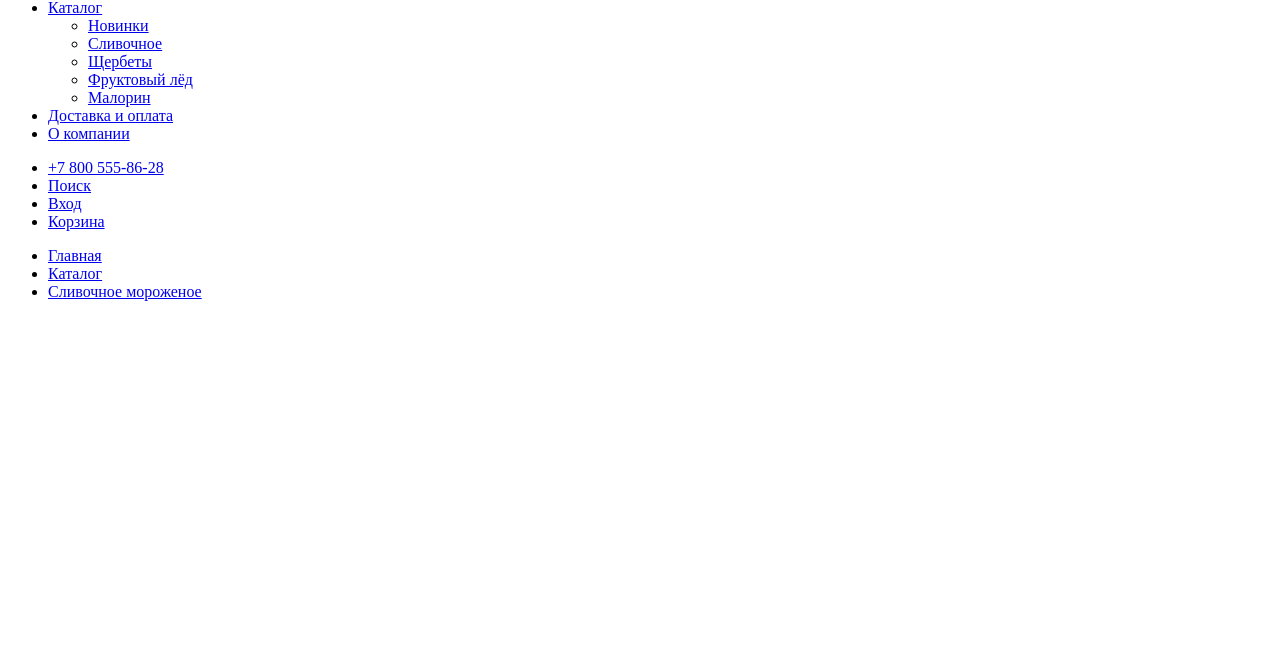
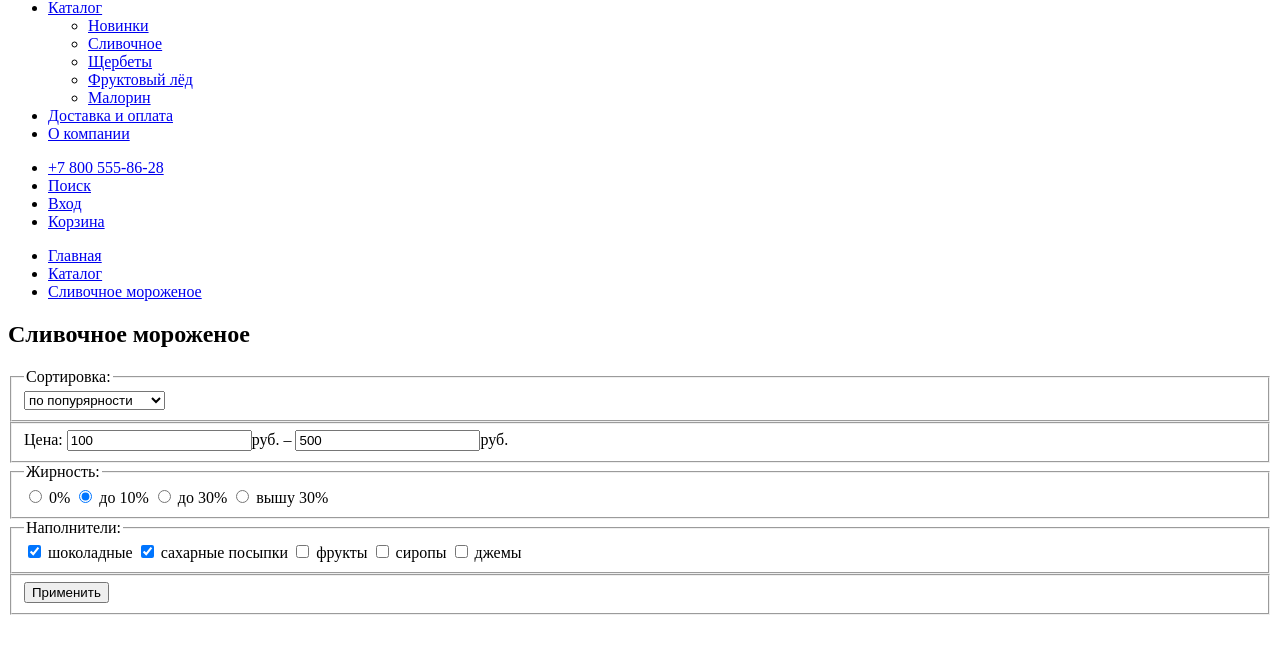
Before and after one commit to htmlacademy-htmlcss/2244173-gllacy-36, a plain HTML site: page catalog.html in a window 1280 px wide. Shown: the part 85-738 px from the top of the page. Drawn offline with Linux system fonts and the light colour scheme.

Commit message:
adds product categories

```diff
--- a/catalog.html
+++ b/catalog.html
@@ -60,6 +60,7 @@
     </nav>
   </header>
   <main class="main-inner">
+    <header class="inner-header">
       <ul class="breadcrums">
         <li class="breadcrums-item">
           <a href="index.html" class="breadcrims-link">Главная</a>
@@ -71,6 +72,81 @@
           <a href="#" class="breadcrums-link">Сливочное мороженое</a>
         </li>
       </ul>
+    </header>
+
+
+    <section class="catalog-products">
+      <h2 class="-page-title">Сливочное мороженое</h2>
+      <form action="https://echo.htmlacademy.ru/" class="catalog-form" method="get">
+        <fieldset class="sort">
+          <legend>Сортировка:</legend>
+
+
+          <select class="catalog-form customize-form">
+            <option value="popular" selected>по попурярности</option>
+            <option value="cheap">сначала недорогие</option>
+            <option value="expensive">сначала дорогие</option>
+            <option value="by-fatness">по жирности</option>
+          </select>
+        </fieldset>
+        <fieldset class="catalog-range">
+          <div class="catalog-range-price">
+            <span>Цена:</span>
+            <label>
+              <input type="text" class="min-price" value="100">руб. –
+            </label>
+            <label >
+              <input type="text" class="max-price" value="500">руб.
+            </label>
+          </div>
+        </fieldset>
+        <fieldset class="fatness">
+          <legend>Жирность:</legend>
+          <label class="fatness-label">
+            <input type="radio" name="fatness" value="0">
+            <span class="fatness-value">0%</span>
+          </label>
+          <label class="fatness-label">
+            <input type="radio" name="fatness" value="before-10" checked>
+            <span class="fatness-value"> до 10%</span>
+          </label>
+          <label class="fatness-label">
+            <input type="radio" name="fatness" value="before-30">
+            <span class="fatness-value">до 30%</span>
+          </label>
+          <label class="fatness-label">
+            <input type="radio" name="fatness" value="above-30">
+            <span class="fatness-value">вышу 30%</span>
+          </label>
+        </fieldset>
+        <fieldset class="filler">
+          <legend>Наполнители:</legend>
+          <label class="filler-label filler-label-1">
+            <input type="checkbox" class="filler-toggle" name="chocolate-filler" value="chocolate" checked>
+            <span class="filler-name">шоколадные</span>
+          </label>
+          <label class="filler-label filler-label-2">
+            <input type="checkbox" class="filler-toggle" name="sugar-filler" value="sugar" checked>
+            <span class="filler-name">сахарные посыпки</span>
+          </label>
+          <label class="filler-label filler-label-3">
+            <input type="checkbox" class="filler-toggle" name="fruit-filler" value="fruit">
+            <span class="filler-name">фрукты</span>
+          </label>
+          <label class="filler-label filler-label-4">
+            <input type="checkbox" class="filler-toggle" name="syrop-filler" value="syrop">
+            <span class="filler-name">сиропы</span>
+          </label>
+          <label class="filler-label filler-label-5">
+            <input type="checkbox" class="filler-toggle" name="jam-filler" value="jam">
+            <span class="filler-name">джемы</span>
+          </label>
+        </fieldset>
+        <fieldset>
+          <button class="catalog-button" type="submit">Применить</button>
+        </fieldset>
+      </form>
+    </section>
   </main>
 
 </body>
```
Lines whose indentation alone changed are shown as unchanged.
